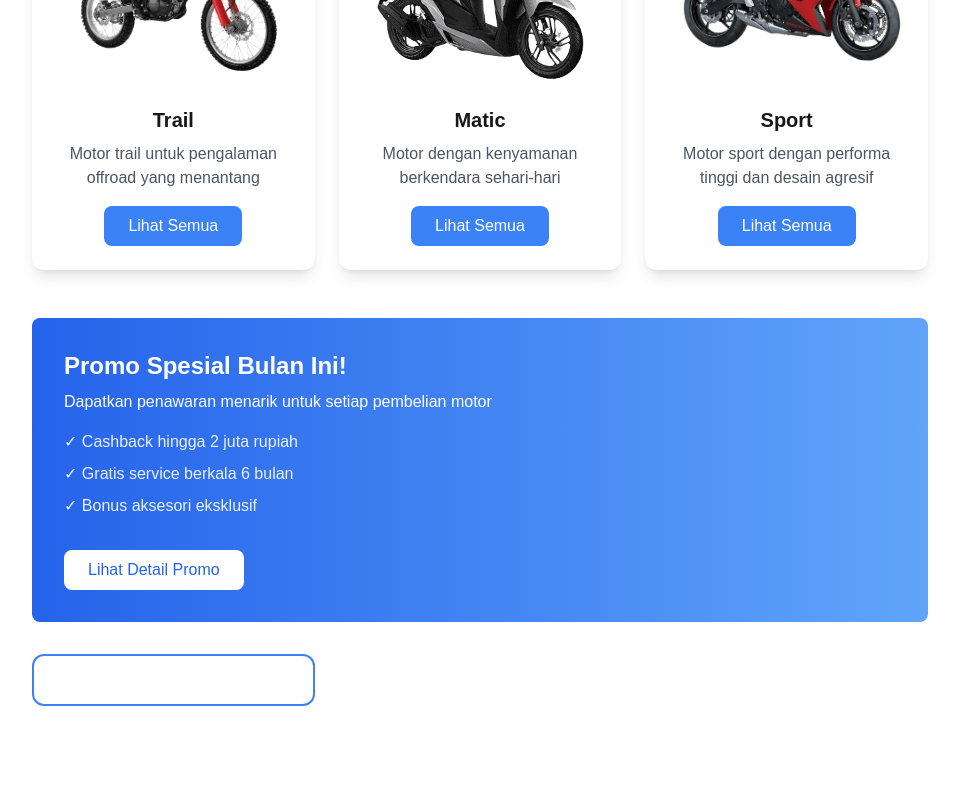
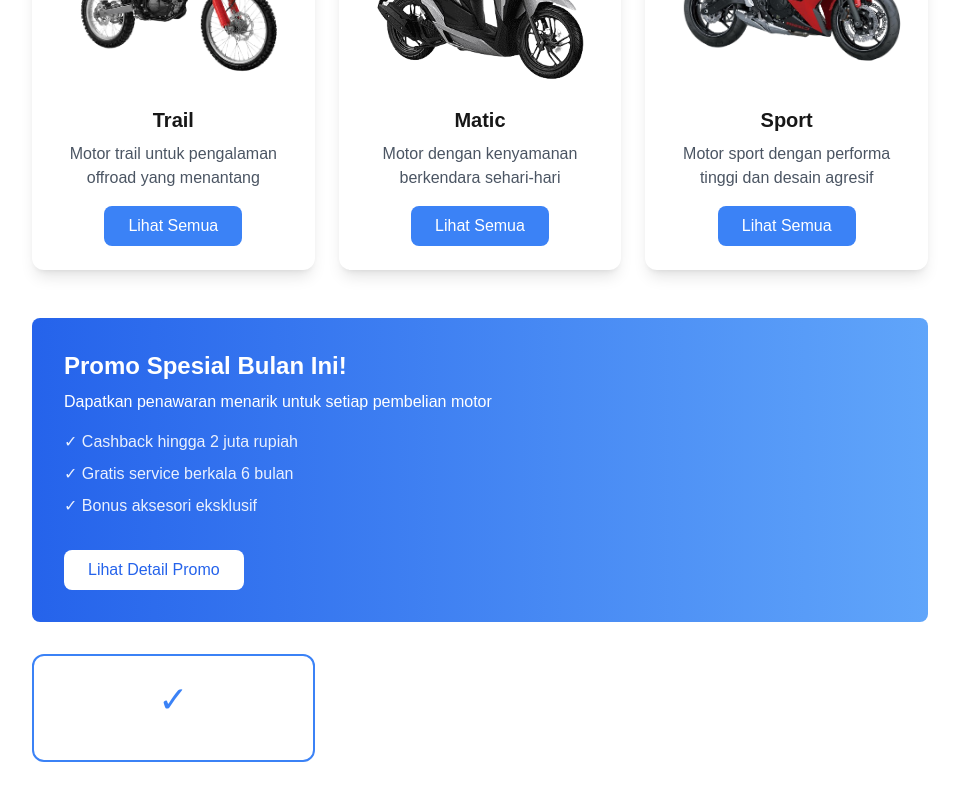
Before and after one commit to TriSasongko/GALACTRI, a Next.js app: page / in a window 1280 px wide. Shown: the part 336-1136 px from the top of the page, without its empty margins (160-1119 px from the left). Before the commit the page ends 1090 px from the top, so only its background shows below. Built offline with nearby package versions, Linux system fonts and the light colour scheme.

Commit message:
tri: menambahkan icon di dalam card atau kotak

```diff
--- a/app/page.tsx
+++ b/app/page.tsx
@@ -99,7 +99,9 @@ export default function Home() {
       {/* Mengapa Memilih Kami */}
       <div className="grid grid-cols-1 md:grid-cols-3 gap-6 max-w-4xl mx-auto mb-12">
         <div className="bg-white rounded-xl border-2 border-blue-500 p-6">
-
+          <div className="flex justify-center mb-4">
+            <span className="text-4xl text-blue-500">✓</span>
+          </div>
         </div>
       </div>
     </div>
```
